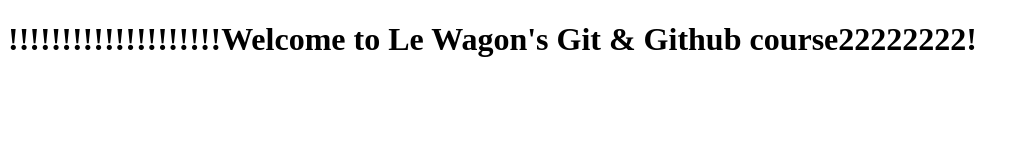
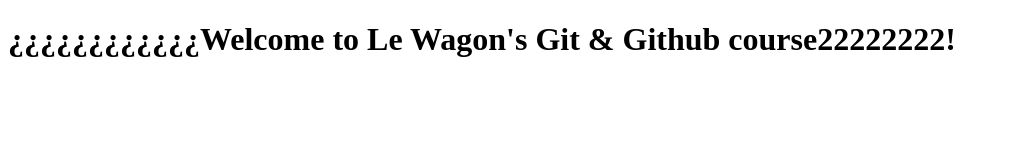
Before and after one commit to zscripit/git-learning, a plain HTML site: page index.html in a window 1280 px wide. Shown: the whole page, without its empty margins (0-1027 px from the left). Drawn offline with Linux system fonts and the light colour scheme.

Commit message:
proof for pull request from local

```diff
--- a/index.html
+++ b/index.html
@@ -4,6 +4,6 @@
 <head>
 </head>
 <body>
-<h1>!!!!!!!!!!!!!!!!!!!!Welcome to Le Wagon's Git & Github course22222222!</h1>
+<h1>¿¿¿¿¿¿¿¿¿¿¿¿Welcome to Le Wagon's Git & Github course22222222!</h1>
 </body>
 </html>
```
